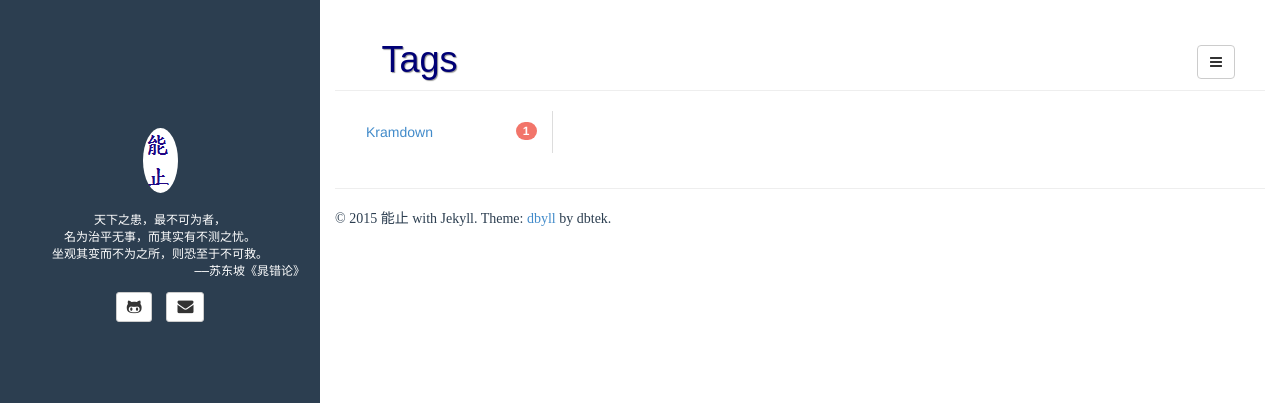
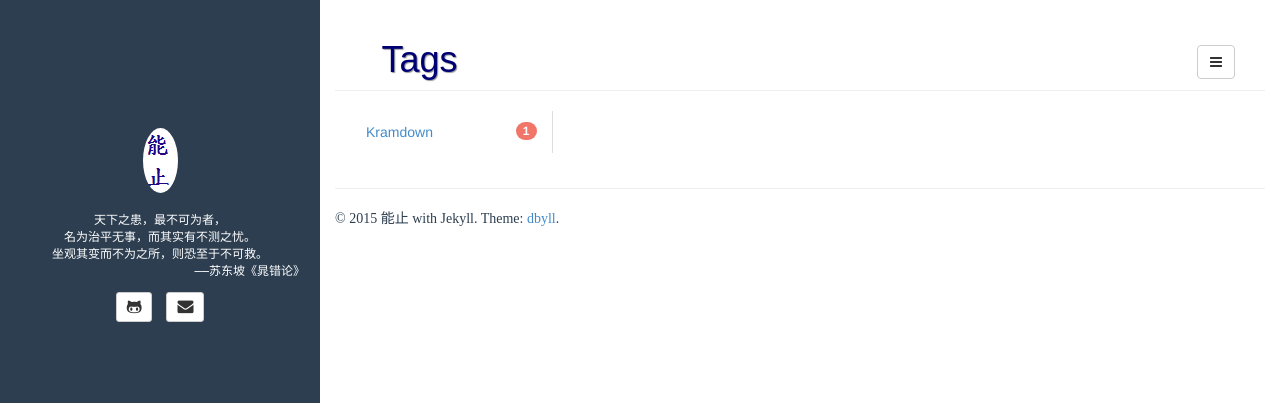
Before and after one commit to Zuofan/artical, a Jekyll site: the page built from tags.html, in a window 1280 px wide. Shown: the top 403 px of the page. Built offline with Jekyll 4.4.1, drawn with Linux system fonts in a browser that asks for light colours; a script that is not in the unit is left out.

Commit message:
Update default.html

```diff
--- a/_includes/default.html
+++ b/_includes/default.html
@@ -90,7 +90,7 @@
 		<footer>
 			<hr/>
 			<p>
-				&copy; {{ site.time | date: '%Y' }} {{ site.author.name }} with Jekyll. Theme: <a href="https://github.com/dbtek/dbyll">dbyll</a> by dbtek.
+				&copy; {{ site.time | date: '%Y' }} {{ site.author.name }} with Jekyll. Theme: <a href="https://github.com/dbtek/dbyll">dbyll</a>.
 			</p>
 		</footer>
 	</div>
```
